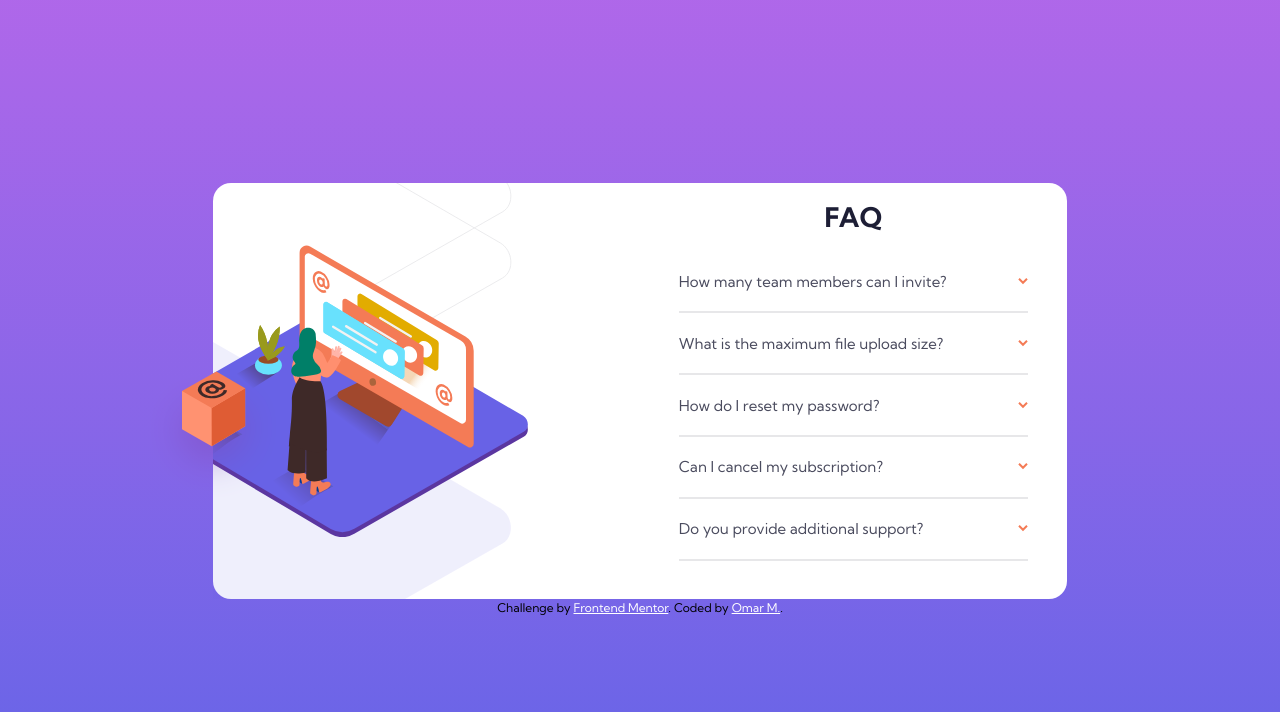
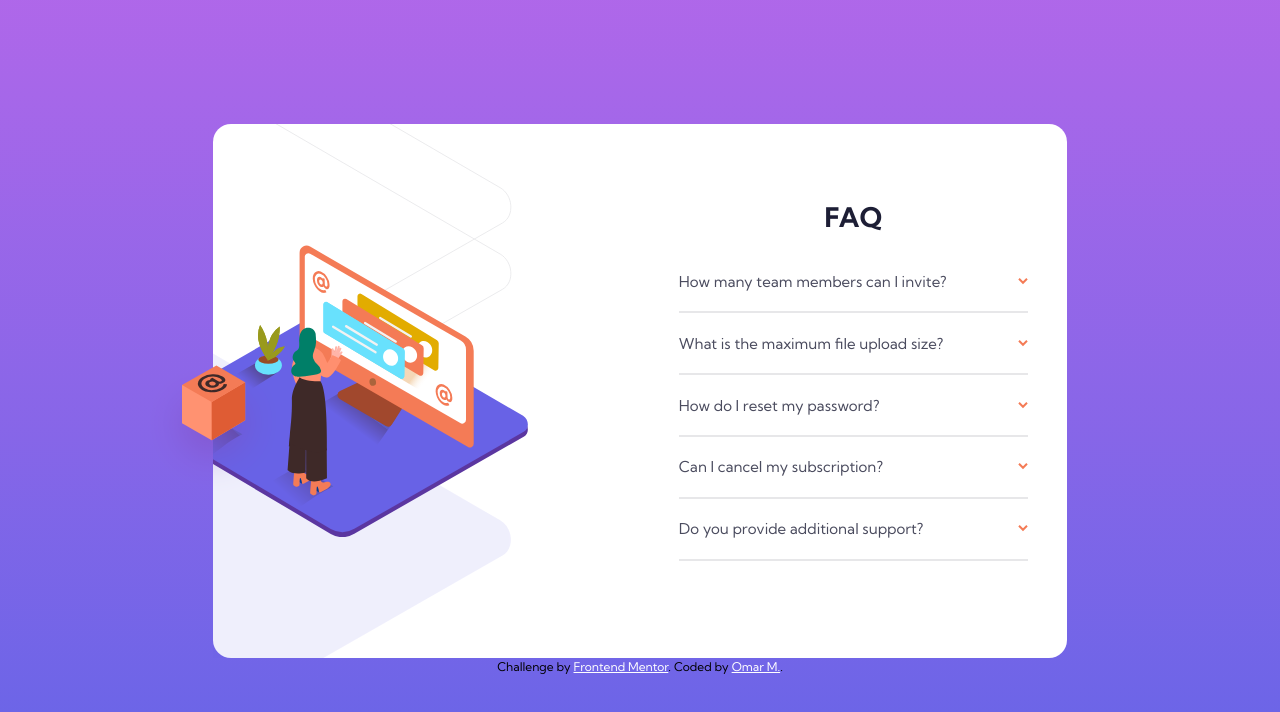
Before and after one commit to OmarMAttia7/fem-5-faq-accordion, a website built with webpack: page src/index.html in a window 1280 px wide. Built offline with nearby package versions, Linux system fonts and the light colour scheme.

Commit message:
fixed whitespace & added screenshot

```diff
--- a/src/index.html
+++ b/src/index.html
@@ -15,7 +15,7 @@
     <div class="bg-hero-mobile bg-no-repeat w-full h-80 mx-auto -mt-60 z-10
                 lg:bg-hero-desktop lg:m-0 lg:z-0 lg:h-full peer" aria-hidden="true"></div>
 
-    <div class="py-gr-2 px-gr-3">
+    <div class="py-gr-2 px-gr-3 lg:py-gr-4">
     <h1 class="text-4xl text-center font-bold mb-gr-3 text-darkblue">FAQ</h1>
 
     <ul class="text-grayblue-300">
```
Also changed, not shown: dist/index.css, dist/index.html, screenshot.png (added).
